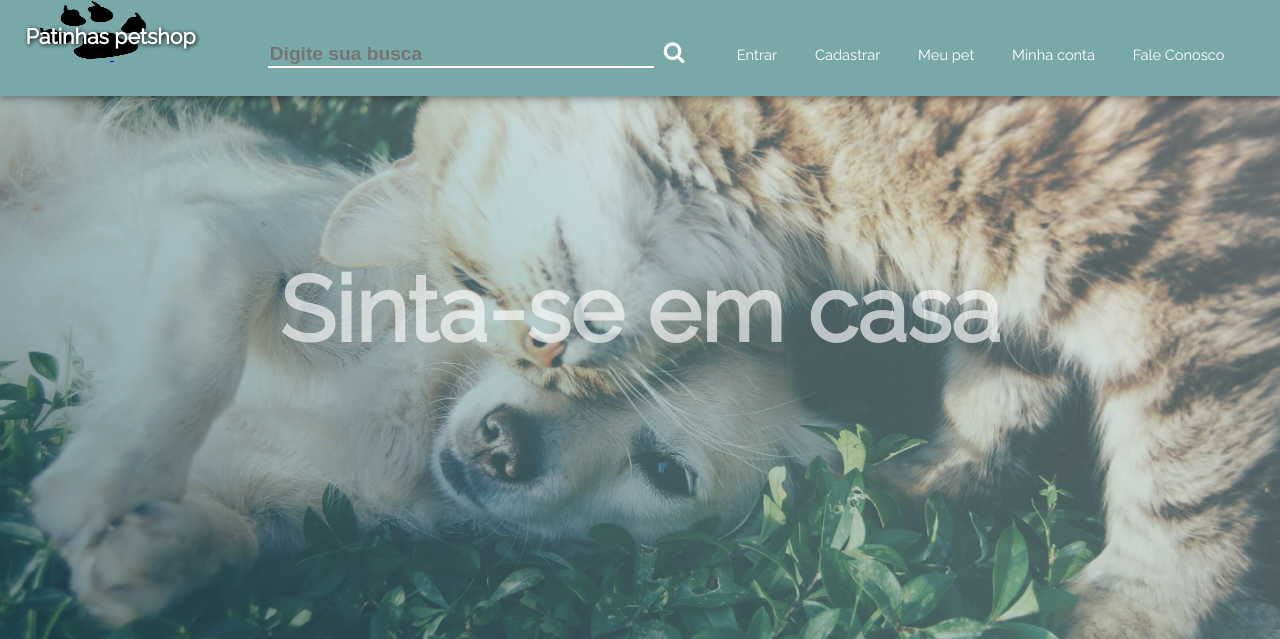
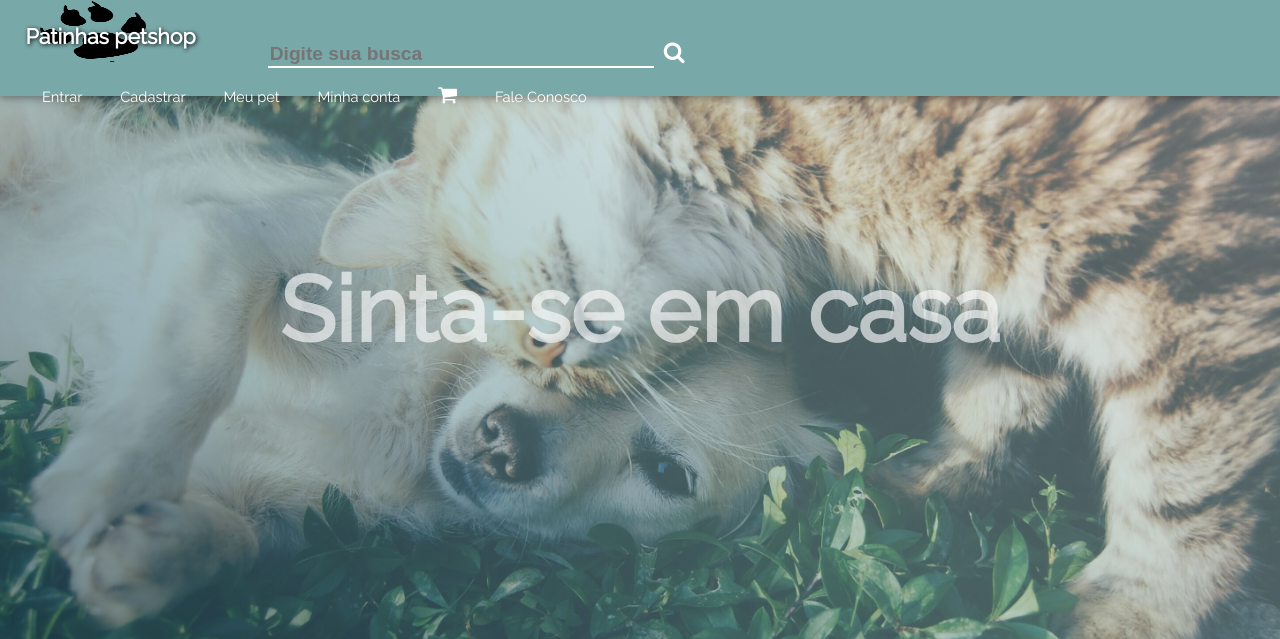
Before and after one commit to DonizetiJr/petshop, a PHP site: page / in a window 1280 px wide. Shown: the top 639 px of the page. Run offline with PHP 8.4, Linux system fonts and the light colour scheme.

Commit message:
Link for the Cart Page

```diff
--- a/assets/stylesheets/styles.css
+++ b/assets/stylesheets/styles.css
@@ -137,6 +137,10 @@ label {
   font-weight: bold;
 }
 
+.fa.fa-shopping-cart {
+  font-size: 1.4em;
+}
+
 #menu{
   display: block;
   width: 97.9%;
--- a/cadastro.html
+++ b/cadastro.html
@@ -41,6 +41,9 @@
           </li>
           <li>
             <a class="pag-itens" href="user.html" >Minha conta</a>
+          </li>
+          <li>
+            <a class="pag-itens" href="carrinho.html" ><i class="fa fa-shopping-cart" aria-hidden="true"></i></a>
           </li>
           <li>
             <a class="pag-itens" href="fale_conosco.html" >Fale Conosco</a>
--- a/carrinho.html
+++ b/carrinho.html
@@ -42,6 +42,9 @@
     				</li>
     				<li>
               <a class="pag-itens" href="user.html" >Minha conta</a>
+    				</li>
+            <li>
+              <a class="pag-itens" href="carrinho.html" ><i class="fa fa-shopping-cart" aria-hidden="true"></i></a>
     				</li>
             <li>
               <a class="pag-itens" href="fale_conosco.html" >Fale Conosco</a>
--- a/fale_conosco.html
+++ b/fale_conosco.html
@@ -42,6 +42,9 @@
           </li>
           <li>
             <a class="pag-itens" href="user.html" >Minha conta</a>
+          </li>
+          <li>
+            <a class="pag-itens" href="carrinho.html" ><i class="fa fa-shopping-cart" aria-hidden="true"></i></a>
           </li>
           <li>
             <a class="pag-itens" href="fale_conosco.html" >Fale Conosco</a>
--- a/home.html
+++ b/home.html
@@ -41,6 +41,9 @@
     				</li>
     				<li>
               <a class="pag-itens" href="user.html" >Minha conta</a>
+    				</li>
+            <li>
+              <a class="pag-itens" href="carrinho.html" ><i class="fa fa-shopping-cart" aria-hidden="true"></i></a>
     				</li>
             <li>
               <a class="pag-itens" href="fale_conosco.html" >Fale Conosco</a>
--- a/login.html
+++ b/login.html
@@ -41,6 +41,9 @@
           </li>
           <li>
             <a class="pag-itens" href="user.html" >Minha conta</a>
+          </li>
+          <li>
+            <a class="pag-itens" href="carrinho.html" ><i class="fa fa-shopping-cart" aria-hidden="true"></i></a>
           </li>
           <li>
             <a class="pag-itens" href="fale_conosco.html" >Fale Conosco</a>
--- a/pet.html
+++ b/pet.html
@@ -41,6 +41,9 @@
           </li>
           <li>
             <a class="pag-itens" href="user.html" >Minha conta</a>
+          </li>
+          <li>
+            <a class="pag-itens" href="carrinho.html" ><i class="fa fa-shopping-cart" aria-hidden="true"></i></a>
           </li>
           <li>
             <a class="pag-itens" href="fale_conosco.html" >Fale Conosco</a>
--- a/user.html
+++ b/user.html
@@ -41,6 +41,9 @@
           </li>
           <li>
             <a class="pag-itens" href="user.html" >Minha conta</a>
+          </li>
+          <li>
+            <a class="pag-itens" href="carrinho.html" ><i class="fa fa-shopping-cart" aria-hidden="true"></i></a>
           </li>
           <li>
             <a class="pag-itens" href="fale_conosco.html" >Fale Conosco</a>
```
